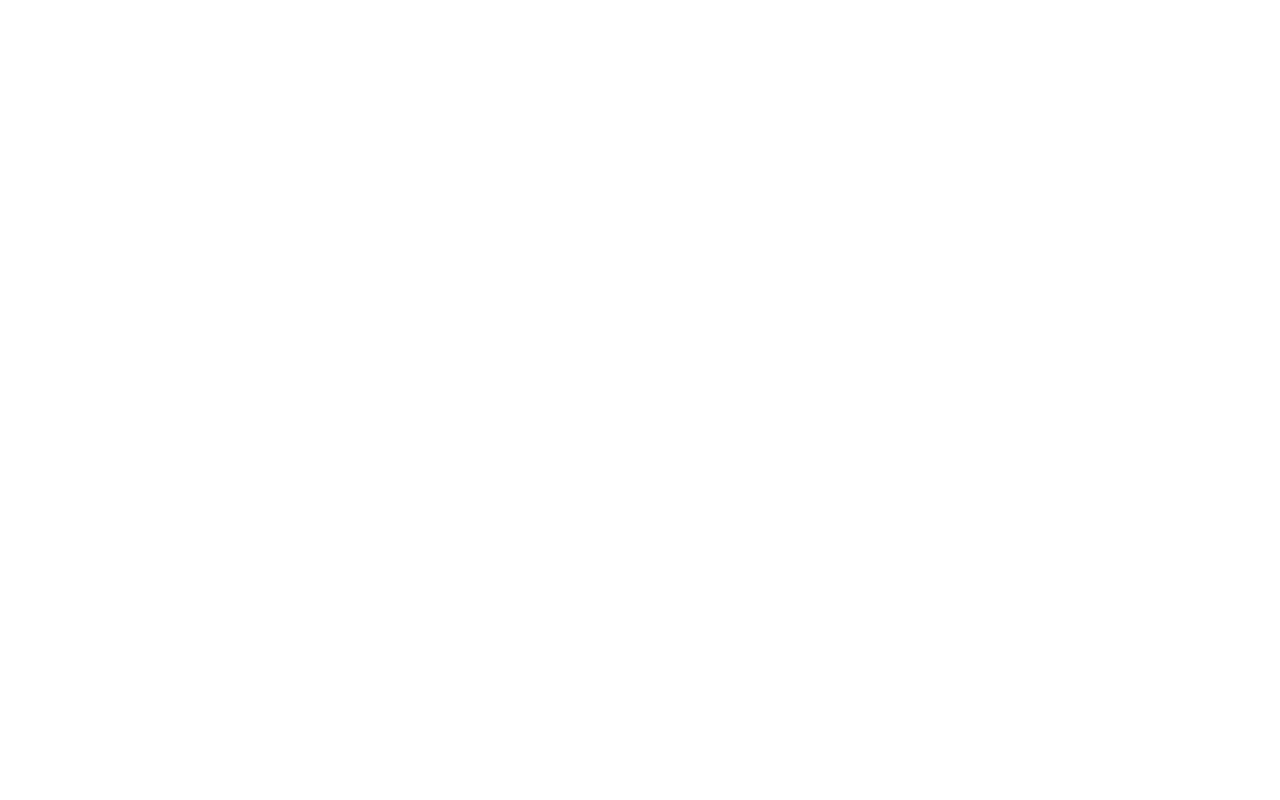
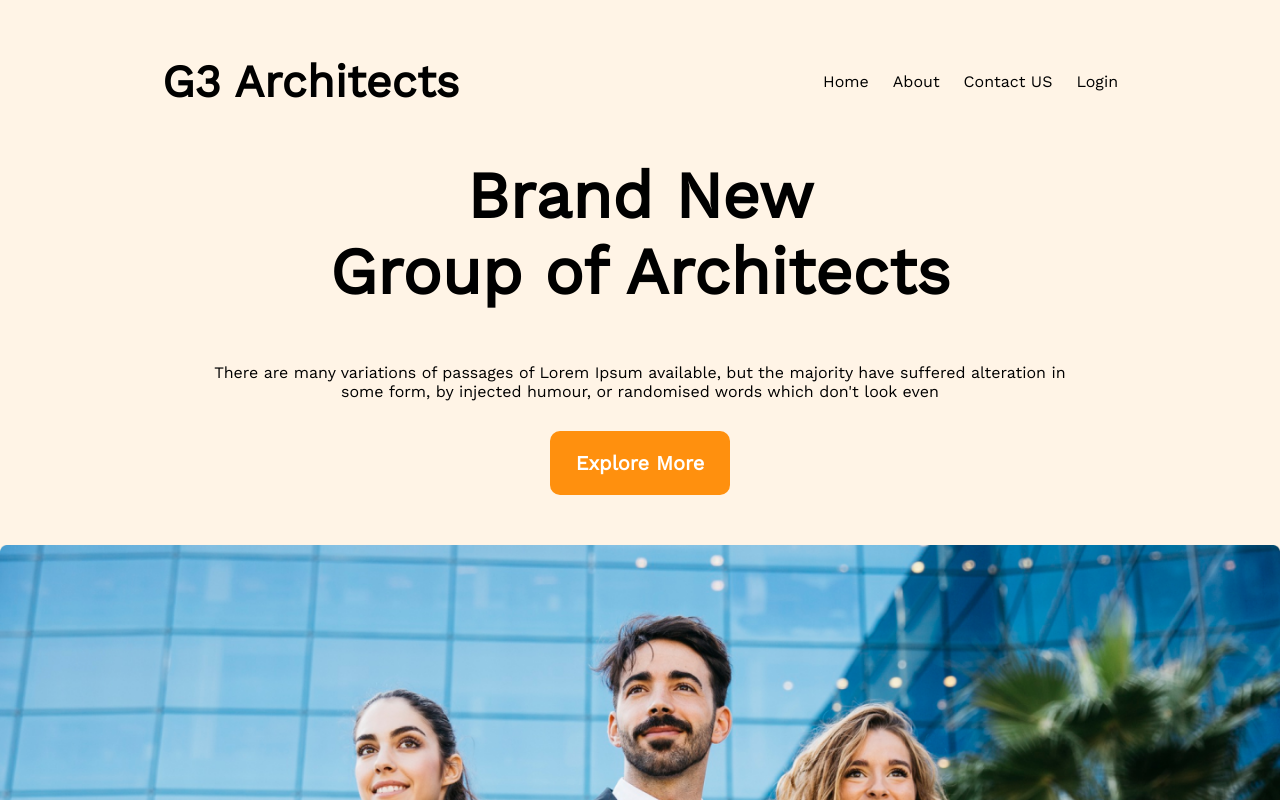
Before and after one commit to Amirulislamsohan/g3-architects-assignment, a plain HTML site: page index.html in a window 1280 px wide. Shown: the top 800 px of the page. Drawn offline with nearby package versions, Linux system fonts and the light colour scheme.

Commit message:
add nav and banner

```diff
--- a/index.html
+++ b/index.html
@@ -5,11 +5,49 @@
     <meta charset="UTF-8">
     <meta http-equiv="X-UA-Compatible" content="IE=edge">
     <meta name="viewport" content="width=device-width, initial-scale=1.0">
-    <title>Document</title>
+    <title>G3 Architects</title>
+    <!-- .............................
+       ........add styles........... -->
+    <link rel="stylesheet" href="styles/style.css">
+
+    <!-- ..................add font family ................... -->
+    <link rel="preconnect" href="https://fonts.googleapis.com">
+    <link rel="preconnect" href="https://fonts.gstatic.com" crossorigin>
+    <link
+        href="https://fonts.googleapis.com/css2?family=Inter&family=Open+Sans:ital@0;1&family=Poppins:wght@500&family=Work+Sans&display=swap"
+        rel="stylesheet">
 </head>
 
 <body>
+    <header>
+        <nav class="nav">
 
+            <h2 class="primary-titles">G3 Architects</h2>
+            <ul>
+                <li>Home</li>
+                <li>About</li>
+                <li>Contact US</li>
+                <li>Login</li>
+            </ul>
+
+
+
+        </nav>
+        <div class="banner-container">
+            <div class="banner">
+                <h1>Brand New <br>
+                    Group of Architects
+                </h1>
+                <p class="banner-text">There are many variations of passages of Lorem Ipsum available, but the majority
+                    have suffered
+                    alteration
+                    in <br> some form, by injected humour, or randomised words which don't look even</p>
+                <button class="primary-btn">Explore More</button>
+                <img src="images/banner.png" alt="">
+            </div>
+        </div>
+
+    </header>
 </body>
 
 </html>
--- /dev/null
+++ b/styles/style.css
@@ -0,0 +1,76 @@
+* {
+    font-family: 'Work Sans', sans-serif;
+    margin: 0;
+}
+
+
+/* primary styles */
+.primary-titles {
+    font-size: 45px;
+}
+
+.primary-btn {
+    background-color: #FF900E;
+    border: 0;
+    font-size: 20px;
+    font-weight: 600;
+    width: 180px;
+    color: white;
+    height: 64px;
+    border-radius: 10px;
+}
+
+/*...................................... style header  */
+header {
+    background-color: #FF900E1A;
+    height: 1250px;
+}
+
+/* ..........style nav ........ */
+.nav {
+    display: flex;
+    justify-content: space-around;
+    align-items: center;
+}
+
+nav h2 {
+    margin-top: 55px;
+}
+
+nav ul {
+    display: flex;
+    gap: 24px;
+    margin-top: 55px;
+}
+
+ul li {
+    list-style: none;
+
+}
+
+/* .............style banner........ */
+.banner-container {
+    display: flex;
+    justify-content: center;
+    text-align: center;
+    margin-top: 50px;
+}
+
+.banner {
+    width: 1300px;
+}
+
+.banner h1 {
+    font-size: 65px;
+    margin-bottom: 53px;
+}
+
+.banner-text {
+    margin-bottom: 30px;
+}
+
+.banner img {
+    width: 100%;
+    margin-top: 50px;
+
+}
```
